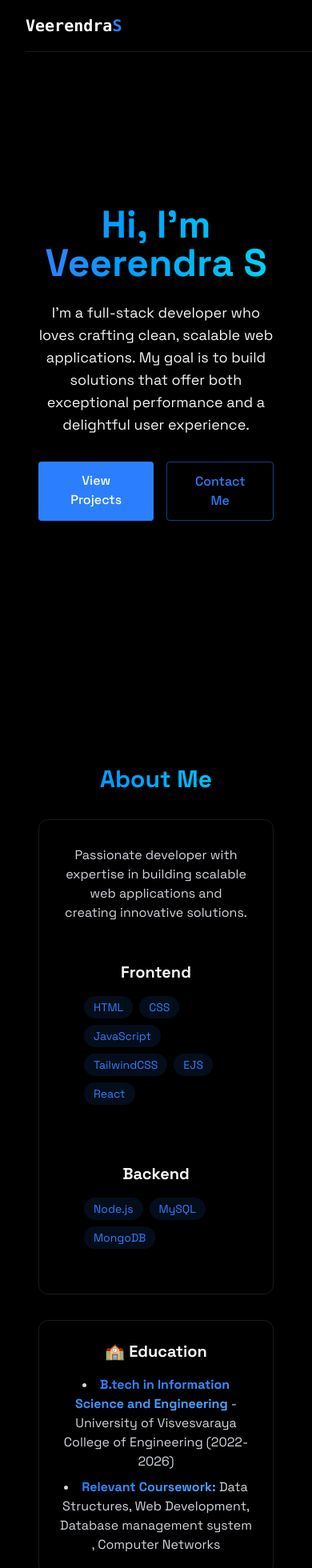
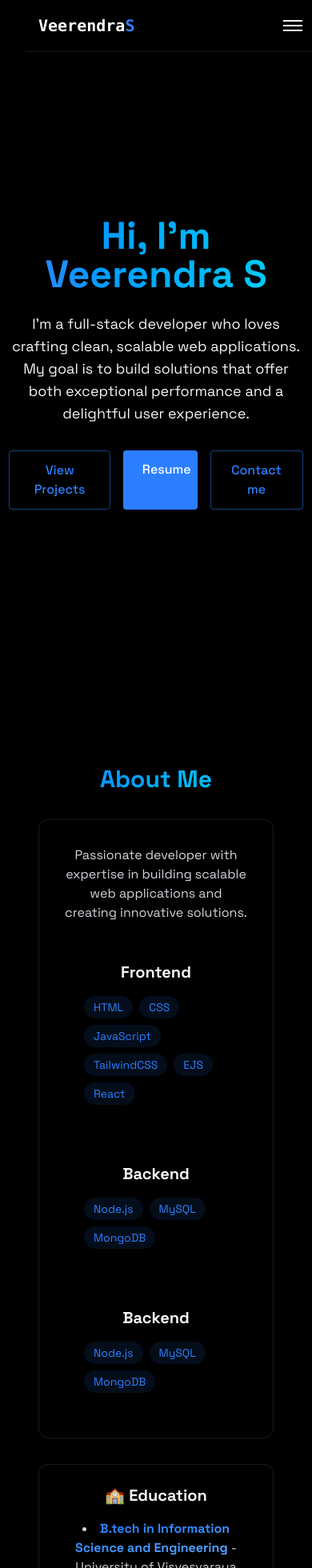
Before and after one commit to Veerendras2004/Myportfolio, a React (Vite) app: page / in a window 390 px wide. Shown: the top 1960 px of the page at 80% size. Built offline with nearby package versions, Linux system fonts and the light colour scheme.

Commit message:
feat: add responsive hamburger menu and resume link

```diff
--- a/package.json
+++ b/package.json
@@ -10,7 +10,7 @@
     "lint": "eslint .",
     "preview": "vite preview",
     "predeploy": "npm run build",
-    "deploy": "gh-pages -d build"
+    "deploy": "gh-pages -d dist"
   },
   "dependencies": {
     "@tailwindcss/vite": "^4.1.5",
--- a/src/components/MobileMenu.jsx
+++ b/src/components/MobileMenu.jsx
@@ -1,72 +1,40 @@
 import { useEffect } from "react";
 
 export const MobileMenu = ({ menuOpen, setMenuOpen }) => {
+  useEffect(() => {
+    const handleResize = () => {
+      if (window.innerWidth >= 768 && menuOpen) {
+        setMenuOpen(false);
+      }
+    };
+
+    window.addEventListener('resize', handleResize);
+    return () => window.removeEventListener('resize', handleResize);
+  }, [menuOpen, setMenuOpen]);
+
   return (
     <div
-      className={`fixed top-0 left-0 w-full bg-[rgba(10,10,10,0.8)] z-40 flex flex-col items-center justify-center
-                     transition-all duration-300 ease-in-out
-
-                     ${
-                       menuOpen
-                         ? "h-screen opacity-100 pointer-events-auto"
-                         : "h-0 opacity-0 pointer-events-none"
-                     }
-                   `}
+      className={`fixed inset-0 bg-[rgba(10,10,10,0.95)] z-30 flex flex-col items-center justify-center
+                 transition-all duration-300 ease-in-out backdrop-blur-lg
+                 ${menuOpen ? "opacity-100 pointer-events-auto" : "opacity-0 pointer-events-none"}`}
     >
-      <button
-        onClick={() => setMenuOpen(false)}
-        className="absolute top-6 right-6 text-white text-3xl focus:outline-none cursor-pointer"
-        aria-label="Close Menu"
-      >
-        &times;
-      </button>
-
-      <a
-        href="#home"
-        onClick={() => setMenuOpen(false)}
-        className={`text-2xl font-semibold text-white my-4 transform transition-transform duration-300
-                    ${
-                      menuOpen
+      <nav className="flex flex-col items-center space-y-8">
+        {["home", "about", "projects", "contact"].map((item, index) => (
+          <a
+            key={item}
+            href={`#${item}`}
+            onClick={() => setMenuOpen(false)}
+            className={`text-2xl font-semibold text-white transform transition-all duration-300
+                      hover:text-blue-500 hover:scale-110
+                      ${menuOpen
                         ? "opacity-100 translate-y-0"
-                        : "opacity-0 translate-y-5"
-                    }
-            `}
-      >
-        Home
-      </a>
-      <a
-        href="#about"
-        onClick={() => setMenuOpen(false)}
-        className={`text-2xl font-semibold text-white my-4 transform transition-transform duration-300
-            ${
-              menuOpen ? "opacity-100 translate-y-0" : "opacity-0 translate-y-5"
-            }
-    `}
-      >
-        About
-      </a>
-      <a
-        href="#projects"
-        onClick={() => setMenuOpen(false)}
-        className={`text-2xl font-semibold text-white my-4 transform transition-transform duration-300
-            ${
-              menuOpen ? "opacity-100 translate-y-0" : "opacity-0 translate-y-5"
-            }
-    `}
-      >
-        Projects
-      </a>
-      <a
-        href="#contact"
-        onClick={() => setMenuOpen(false)}
-        className={`text-2xl font-semibold text-white my-4 transform transition-transform duration-300
-            ${
-              menuOpen ? "opacity-100 translate-y-0" : "opacity-0 translate-y-5"
-            }
-    `}
-      >
-        Contact
-      </a>
+                        : "opacity-0 translate-y-5"}`}
+            style={{ transitionDelay: `${index * 100}ms` }}
+          >
+            {item.charAt(0).toUpperCase() + item.slice(1)}
+          </a>
+        ))}
+      </nav>
     </div>
   );
 };
--- a/src/components/Navbar.jsx
+++ b/src/components/Navbar.jsx
@@ -5,49 +5,51 @@ export const Navbar = ({ menuOpen, setMenuOpen }) => {
     document.body.style.overflow = menuOpen ? "hidden" : "";
   }, [menuOpen]);
   return (
-    <nav className="fixed top-0  w-full z-40 bg-[rgba(10, 10, 10, 0.8)] backdrop-blur-lg border-b border-white/10 shadow-lg  ">
-      <div className="w-full flex justify-between items-center">
-        <div className=" flex justify-between items-center h-16">
+    <nav className="fixed top-0 w-full z-40 bg-[rgba(10, 10, 10, 0.8)] backdrop-blur-lg border-b border-white/10 shadow-lg">
+      <div className="container mx-auto px-4">
+        <div className="flex justify-between items-center h-16">
           <a href="#home" className="font-mono text-xl font-bold text-white">
-            {" "}
-            Veerendra<span className="text-blue-500">{""}S</span>{" "}
+            Veerendra<span className="text-blue-500">S</span>
           </a>
 
-          <div
-            className="w-7 h-5 relative cursor-pointer z-40 md:hidden pl-110"
+          {/* Hamburger Menu Button */}
+          <button
+            className="md:hidden flex items-center justify-center w-10 h-10 text-white hover:text-blue-500 transition-colors pr-10"
             onClick={() => setMenuOpen((prev) => !prev)}
+            aria-label="Toggle Menu"
           >
-            &#9776;
-          </div>
+            <div className="w-6 h-6 flex flex-col justify-center items-center">
+              <span className={`block w-6 h-0.5 bg-current transform transition-all duration-300 ${menuOpen ? 'rotate-45 translate-y-0.5' : '-translate-y-1'}`}></span>
+              <span className={`block w-6 h-0.5 bg-current transition-all duration-300 ${menuOpen ? 'opacity-0' : 'opacity-100'}`}></span>
+              <span className={`block w-6 h-0.5 bg-current transform transition-all duration-300 ${menuOpen ? '-rotate-45 -translate-y-0.5' : 'translate-y-1'}`}></span>
+            </div>
+          </button>
 
-          <div className="hidden md:flex items-center space-x-8 pl-80">
+          {/* Desktop Navigation */}
+          <div className="hidden md:flex items-center space-x-8">
             <a
               href="#home"
-              className="text-gray-300 hove:text-white transition-colors"
+              className="text-gray-300 hover:text-white transition-colors"
             >
-              {" "}
               Home
             </a>
             <a
               href="#about"
-              className="text-gray-300 hove:text-white transition-colors"
+              className="text-gray-300 hover:text-white transition-colors"
             >
-              {" "}
-              About{" "}
+              About
             </a>
             <a
               href="#projects"
-              className="text-gray-300 hove:text-white transition-colors"
+              className="text-gray-300 hover:text-white transition-colors"
             >
-              {" "}
-              Projects{" "}
+              Projects
             </a>
             <a
               href="#contact"
-              className="text-gray-300 hove:text-white transition-colors"
+              className="text-gray-300 hover:text-white transition-colors"
             >
-              {" "}
-              Contact{" "}
+              Contact
             </a>
           </div>
         </div>
--- a/src/components/section/About.jsx
+++ b/src/components/section/About.jsx
@@ -62,6 +62,23 @@ export const About = () => {
                   ))}
                 </div>
               </div>
+
+                <div className="rounded-xl p-6 hover:-translate-y-1 transition-all items-center">
+                <h3 className="text-xl font-bold mb-4"> Backend</h3>
+                <div className="flex flex-wrap gap-2">
+                  {backendSkills.map((tech, key) => (
+                    <span
+                      key={key}
+                      className="bg-blue-500/10 text-blue-500 py-1 px-3 rounded-full text-sm hover:bg-blue-500/20
+                                    hover:shadow-[0_2px_8px_rgba(59,130,2246,0.2)] transition
+                    "
+                    >
+                      {tech}
+                    </span>
+                  ))}
+                </div>
+              </div>
+
             </div>
           </div>
 
--- a/src/components/section/Home.jsx
+++ b/src/components/section/Home.jsx
@@ -13,24 +13,35 @@ export const Home = () => {
           </h1>
 
           <p className="tex-gray-400 text-lg mb-8 max-w-lg mx-auto">
-            I’m a full-stack developer who loves crafting clean, scalable web
+            I'm a full-stack developer who loves crafting clean, scalable web
             applications. My goal is to build solutions that offer both
             exceptional performance and a delightful user experience.
           </p>
           <div className="flex justify-center space-x-4">
             <a
               href="#projects"
-              className="bg-blue-500 text-white py-3 px-6 rounded font-medium transition relative overflow-hidden hover:-translate-y-0.5 hover:shadow-[0_0_15px_rgba(59, 130, 246, 0.4)]"
+               className="border border-blue-500/50 text-blue-500 py-3 px-6 rounded font-medium transition-all duration-200
+             hover:-translate-y-0.5 hover:shadow-[0_0_15px_rgba(59, 130, 246, 0.2)] hover:bg-blue-500/10"
             >
               View Projects
             </a>
 
+
             <a
+              href="https://drive.google.com/file/d/1q0n8VvKvTsP2s4rOQ__OF44tMxjp9qIo/view?usp=sharing"
+              target="_blank"
+              rel="noopener noreferrer"
+              className="bg-blue-500 text-white py-3 px-6 rounded font-medium transition relative overflow-hidden hover:-translate-y-0.5 hover:shadow-[0_0_15px_rgba(59, 130, 246, 0.4)]"
+            >
+              Resume
+            </a>
+
+              <a
               href="#contact"
-              className="border border-blue-500/50 text-blue-500 py-3 px-6 rounded font-medium transition-all duration-200
+             className="border border-blue-500/50 text-blue-500 py-3 px-6 rounded font-medium transition-all duration-200
              hover:-translate-y-0.5 hover:shadow-[0_0_15px_rgba(59, 130, 246, 0.2)] hover:bg-blue-500/10"
             >
-              Contact Me
+              Contact me
             </a>
           </div>
         </div>
```
